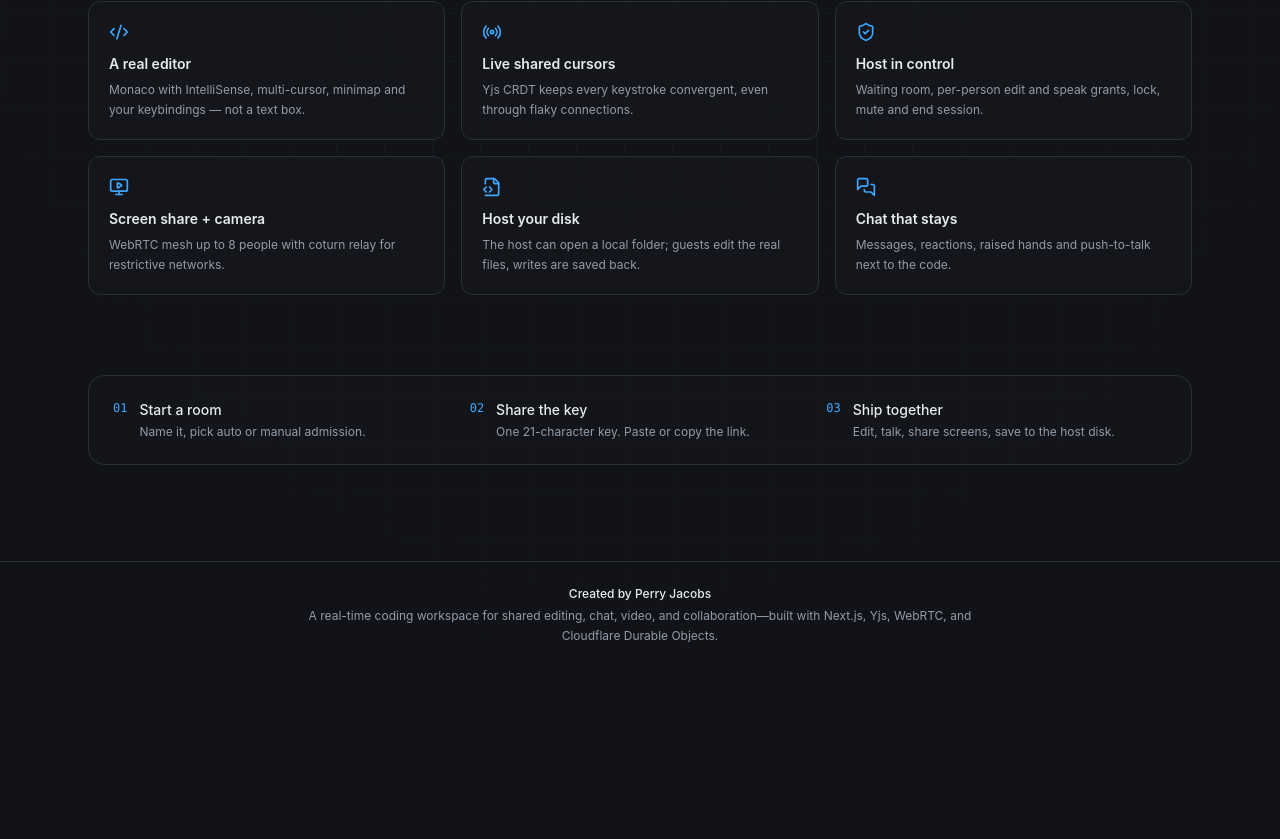
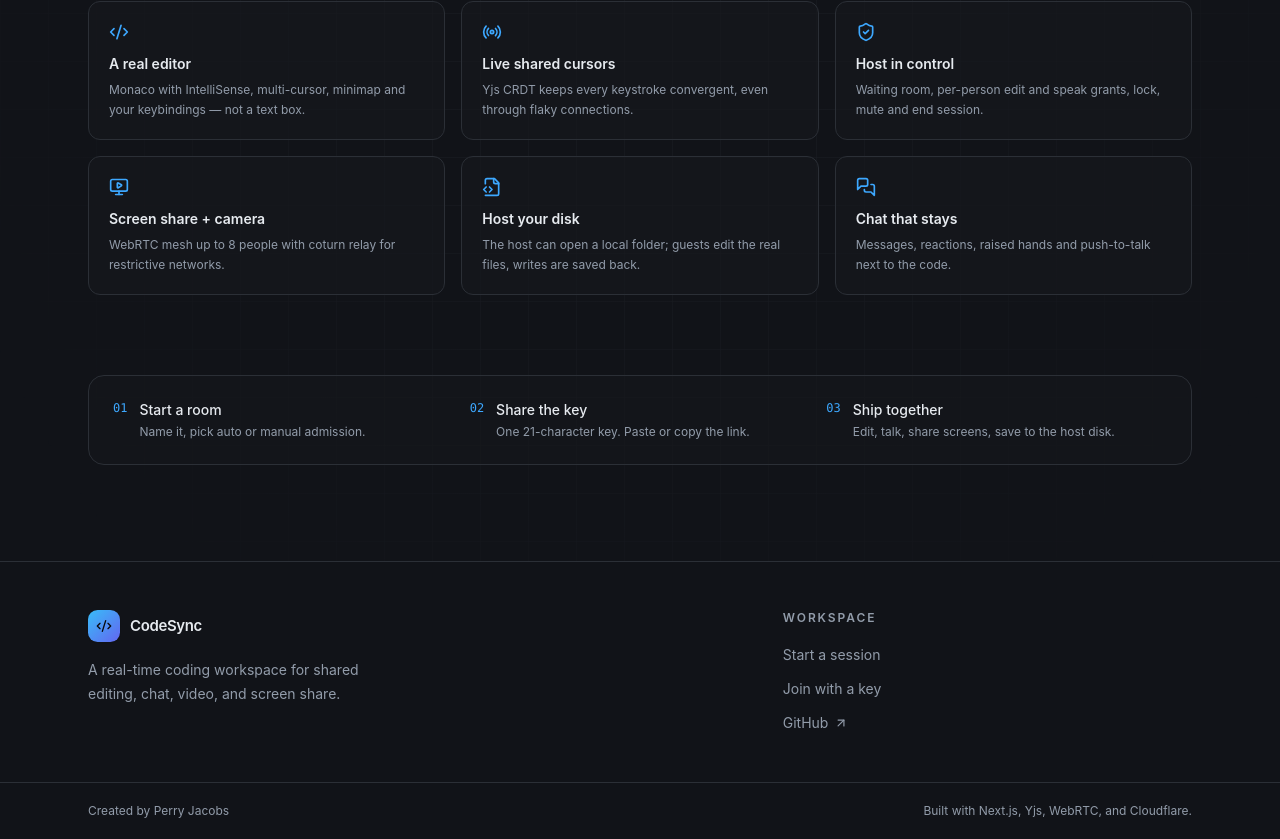
Before and after one commit to Perry-Jacobs/codesync, a Next.js app: page / in a window 1280 px wide. Shown: the part 899-1738 px from the top of the page. Before the commit the page ends 1568 px from the top, so only its background shows below. Built offline with nearby package versions, Linux system fonts and the light colour scheme.

Commit message:
Restyle the landing footer
Match the CodeLearn footer layout: brand and tagline on the left, workspace links on the right, and a thin bottom bar that keeps the Created by Perry Jacobs credit.

```diff
--- a/src/components/landing/LandingPage.tsx
+++ b/src/components/landing/LandingPage.tsx
@@ -6,6 +6,7 @@ import Link from "next/link";
 import { motion } from "framer-motion";
 import {
   ArrowRight,
+  ArrowUpRight,
   Check,
   Code2,
   FileCode2,
@@ -309,13 +310,67 @@ export function LandingPage() {
         </section>
       </main>
 
-      <footer className="relative z-10 border-t border-border py-6 px-4 text-center text-xs text-muted-foreground">
-        <p className="font-medium text-foreground">Created by Perry Jacobs</p>
-        <p className="mx-auto mt-1 max-w-2xl leading-relaxed">
-          A real-time coding workspace for shared editing, chat, video, and
-          collaboration—built with Next.js, Yjs, WebRTC, and Cloudflare Durable
-          Objects.
-        </p>
+      <footer className="relative z-10 border-t border-border bg-background">
+        <div className="mx-auto grid max-w-6xl gap-10 px-6 py-12 md:grid-cols-[1.6fr_1fr]">
+          <div>
+            <Link href="/" className="inline-flex items-center gap-2.5">
+              <span className="flex h-8 w-8 items-center justify-center rounded-lg bg-gradient-to-br from-sky-400 to-indigo-500 text-zinc-950 shadow-sm">
+                <Code2 className="h-4 w-4" />
+              </span>
+              <span className="text-[15px] font-semibold tracking-tight">
+                CodeSync
+              </span>
+            </Link>
+            <p className="mt-4 max-w-xs text-sm leading-6 text-muted-foreground">
+              A real-time coding workspace for shared editing, chat, video, and
+              screen share.
+            </p>
+          </div>
+
+          <div>
+            <h2 className="text-xs font-semibold uppercase tracking-[0.16em] text-muted-foreground">
+              Workspace
+            </h2>
+            <ul className="mt-4 space-y-2.5">
+              <li>
+                <button
+                  type="button"
+                  onClick={() => setStartOpen(true)}
+                  className="text-left text-sm text-muted-foreground transition-colors hover:text-foreground"
+                >
+                  Start a session
+                </button>
+              </li>
+              <li>
+                <button
+                  type="button"
+                  onClick={() => setJoinOpen(true)}
+                  className="text-left text-sm text-muted-foreground transition-colors hover:text-foreground"
+                >
+                  Join with a key
+                </button>
+              </li>
+              <li>
+                <a
+                  href="https://github.com/Perry-Jacobs/codesync"
+                  target="_blank"
+                  rel="noreferrer"
+                  className="inline-flex items-center gap-1.5 text-sm text-muted-foreground transition-colors hover:text-foreground"
+                >
+                  GitHub
+                  <ArrowUpRight className="h-3.5 w-3.5" />
+                </a>
+              </li>
+            </ul>
+          </div>
+        </div>
+
+        <div className="border-t border-border">
+          <div className="mx-auto flex max-w-6xl flex-col gap-2 px-6 py-5 text-xs text-muted-foreground sm:flex-row sm:items-center sm:justify-between">
+            <p>Created by Perry Jacobs</p>
+            <p>Built with Next.js, Yjs, WebRTC, and Cloudflare.</p>
+          </div>
+        </div>
       </footer>
 
       <Dialog open={startOpen} onOpenChange={setStartOpen}>
```
